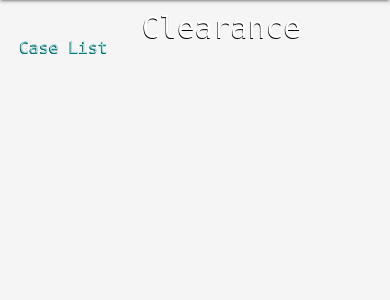
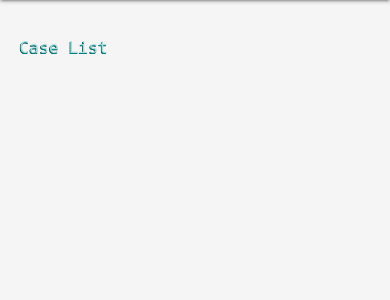
Before and after one commit to cherch173/clearance, a Django app: page /cases/ in a window 390 px wide. Shown: the part 56-356 px from the top of the page. Run offline with Django 4.2, Linux system fonts and the light colour scheme; the visitor is signed in with stand-in values (Sample User, id 1); data that the repository does not hold is empty; some libraries are stand-ins or nearby versions.

Commit message:
adios brand name

```diff
--- a/main_app/static/css/style.css
+++ b/main_app/static/css/style.css
@@ -246,9 +246,7 @@ footer.page-footer {
     }
 
     #brandName {
-        position: absolute;
-        top: 100%;
-        width: 100%;
+        opacity: 0%;
     }
 
     h5 {
```
